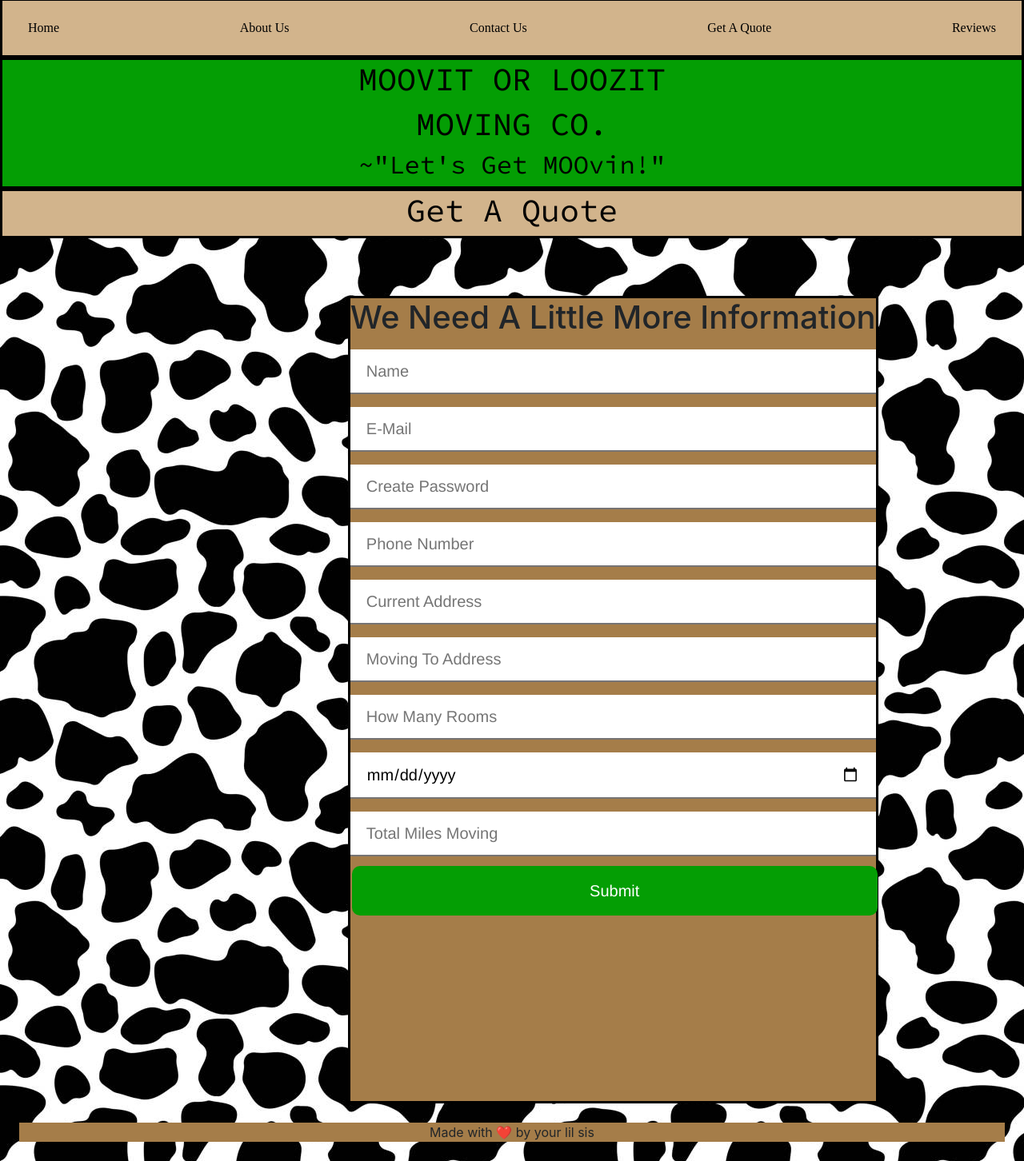
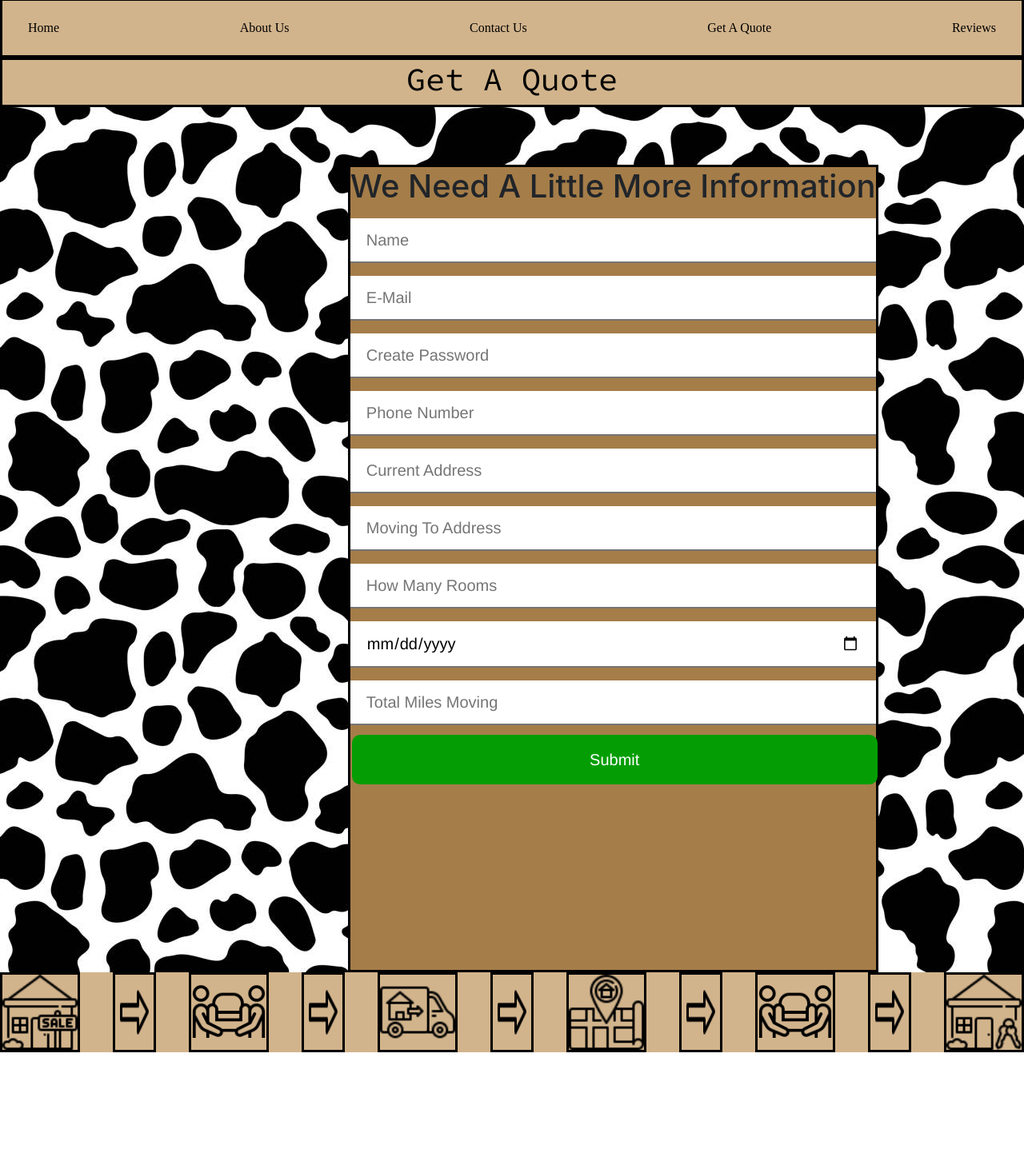
Before and after one commit to t-vanderwolk/MooveItOrLoozeIt, a website: page quote.html in a window 1280 px wide. Shown: the part 2-1454 px from the top of the page at 80% size. After the commit the page ends 1318 px from the top, so only its background shows below. Drawn offline with nearby package versions, Linux system fonts and the light colour scheme; a web font is replaced by a local one.

Commit message:
added footer and redid header on each page

```diff
--- a/assets/style.css
+++ b/assets/style.css
@@ -301,16 +301,20 @@ input[type=submit] {
 .icons{
   display: flex;
   background-color:tan;
-  justify-content: space-between;
+  justify-content:  space-between;
 
   margin: 0%;
 }
-.home-logo{
+
+
+
+
+#home-logo{
+display: flex;
+  border-radius: 75%;
+  justify-content: center;
+}
+.home-page{
   display: flex;
   justify-content: center;
-
-
 }
-#home-logo{
-  border-radius: 75%;
-}
--- a/quote.html
+++ b/quote.html
@@ -16,12 +16,7 @@
     <a href ="quote.html">Get A Quote</a>
     <a href ="reviews.html">Reviews</a>
 </div>
-<header>
 
-    <h1>MOOVIT OR LOOZIT</h1>
-    <h1> MOVING CO.</h1>
-      <h2>~"Let's Get MOOvin!"</h2>
-    </header>
 <body>
 
     <div class="quote-header">
@@ -97,7 +92,25 @@
         </form> -->
 
 
-        <footer class ="madewithlove"> Made with ❤️ by your lil sis</footer>
+        <div>
+            <footer class = "icons">
+            <img src="./assets/icons/icons8-house-64.png" alt= 'house' height="100px" width="100px">
+            <img src="./assets/icons/icons8-arrow-48.png" alt= 'arrow'>
+            <img src="./assets/icons/icons8-movers-100.png" alt= 'movers'height="100px" width="100px">
+            <img src="./assets/icons/icons8-arrow-48.png" alt= 'arrow' >
+            <img src="./assets/icons/icons8-moving-truck-64.png" alt= 'moving-truck'height="100px" width="100px">
+            <img src="./assets/icons/icons8-arrow-48.png" alt= 'arrow'>
+
+            <img src="./assets/icons/icons8-map-64.png" alt= 'map'height="100px" width="100px">
+            <img src="./assets/icons/icons8-arrow-48.png" alt= 'arrow' ">
+
+            <img src="./assets/icons/icons8-movers-100.png" alt= 'movers'height="100px" width="100px">
+            <img src="./assets/icons/icons8-arrow-48.png" alt= 'arrow' >
+
+            <img src="./assets/icons/icons8-house-key-64.png" alt= 'key'height="100px" width="100px">
+
+            </footer>
+            </div>
 
 </body>
 </html>
```
Also changed, not shown: contact.html (+19 -6 lines), home.html (+10 -2 lines), index.html (+4 -3 lines), reviews.html (+23 -10 lines), assets/photos/usa1.jpg (added), assets/photos/washinton.jpg (added).
